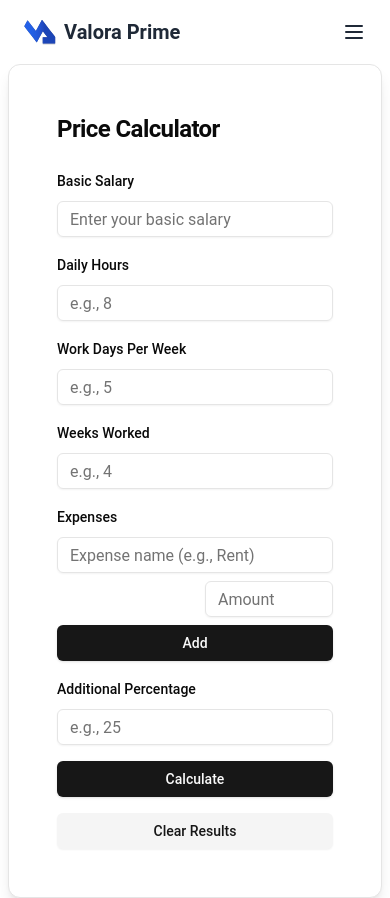
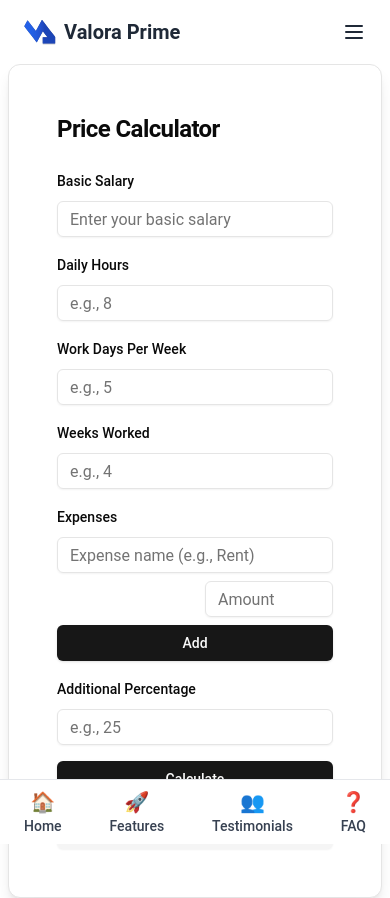
Before and after one commit to itsteddydev/valoraprime, a React (Vite) app: page /calculateprice in a window 390 px wide. Shown: the top 898 px of the page. Built offline with nearby package versions, Linux system fonts and the light colour scheme.

Commit message:
Eliminar comentarios y ajustar márgenes en MainLayout y Header

```diff
--- a/src/layouts/MainLayout.jsx
+++ b/src/layouts/MainLayout.jsx
@@ -11,7 +11,7 @@ const MainLayout = () => {
       <Header />
 
       {/* Main Content */}
-      <main className="pb-20 pt-16 md:pt-24 md:pb-0 overflow-y-auto">
+      <main className=" pt-16 md:pt-24 md:pb-0 overflow-y-auto">
         <div className="max-w-[1200px] mx-auto px-2">
           <Outlet />
         </div>
--- a/src/shared/components/Header.jsx
+++ b/src/shared/components/Header.jsx
@@ -124,7 +124,7 @@ const Header = () => {
                 <a
                   key={item.id}
                   href={item.link}
-                  onClick={(e) => handleNavClick(e, item.link)}
+                  // onClick={(e) => handleNavClick(e, item.link)}
                   className="text-gray-800 hover:text-black text-base font-medium"
                 >
                   {item.name}
@@ -142,17 +142,14 @@ const Header = () => {
 
 
         {/* Mobile Navigation  */}
-        {isPWAInstalled && (
+        {/* {isPWAInstalled && ( */}
         <nav className="bg-white border-t border-gray-200 md:hidden fixed bottom-0 left-0 w-full z-10">
           <div className="flex justify-around items-center py-2">
-
-
-
             {t("navItemsDesktop", { returnObjects: true }).map((item) => (
               <a
                 key={item.id}
                 href={item.link}
-                  onClick={(e) => handleNavClick(e, item.link)}
+                // onClick={(e) => handleNavClick(e, item.link)}
                 className="flex flex-col items-center text-gray-700 hover:text-black"
               >
                 <span className="text-xl">{item.emoji}</span>
@@ -163,7 +160,7 @@ const Header = () => {
           </div>
         </nav>
 
-        )}
+        {/* )} */}
 
 
       </header>
```
Lines whose indentation alone changed are shown as unchanged.
